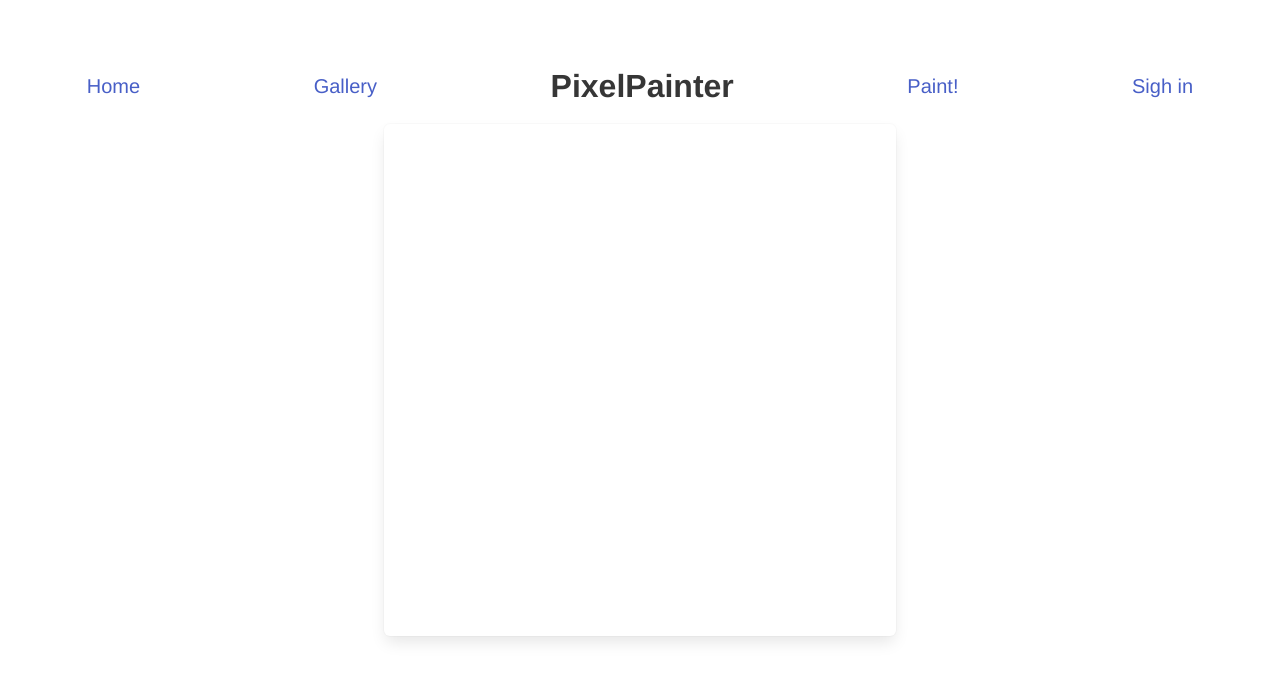
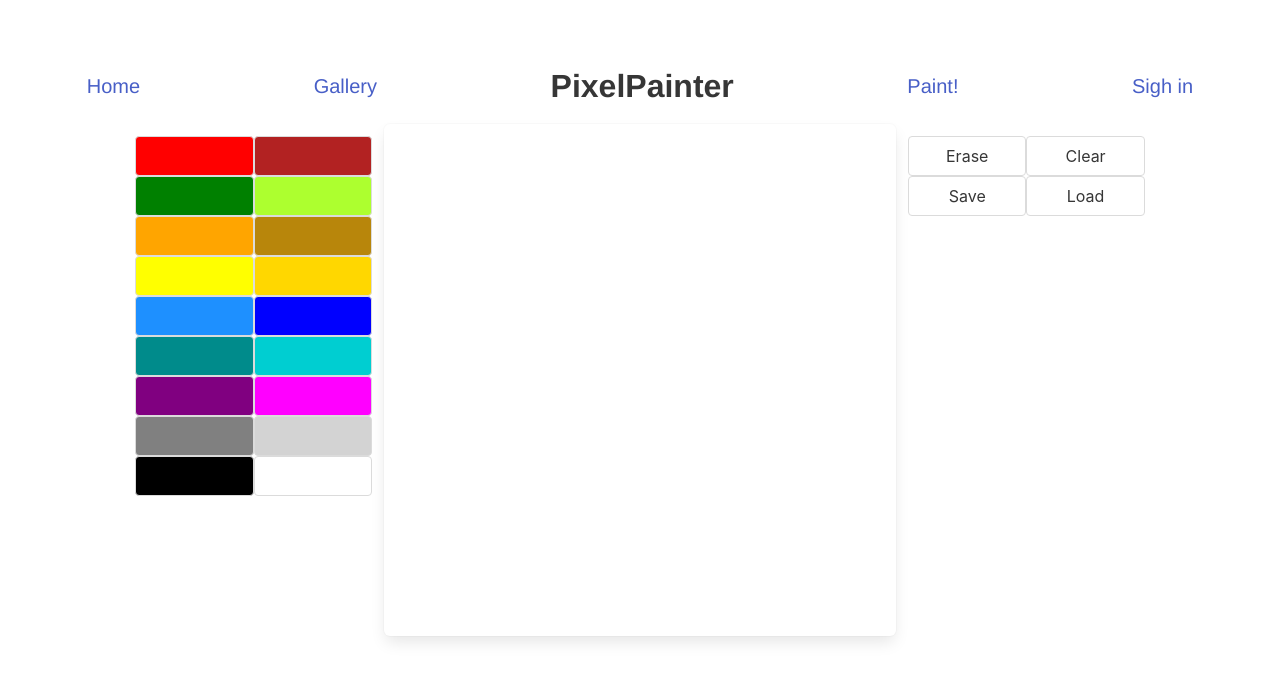
Before and after one commit to SmelJey/VuePixelPainter, a Vue app in the folder pixel_painter/: page /#/paint in a window 1280 px wide. Shown: the top 680 px of the page. Built offline with nearby package versions, Linux system fonts and the light colour scheme.

Commit message:
Add painter

```diff
--- a/pixel_painter/src/components/Painter.vue
+++ b/pixel_painter/src/components/Painter.vue
@@ -1,9 +1,40 @@
 <template>
 	<div class="pixel-painter is-centered columns" id="pixel-painter">
+        <div class="column columns is-one-fifth is-multiline is-centered is-gapless">
+            <div class="column is-multiline">
+                <button class="button is-fullwidth" v-for="(btn, indx) in getColumn(0, colorButtons)"
+                        v-on:click="btn.btnHandle(btn.color)"
+                        :key="indx"
+                        :style="{'background-color': btn.color}"></button>
+            </div>
+            <div class="column is-multiline">
+                <button class="button is-fullwidth" v-for="(btn, indx) in getColumn(1, colorButtons)"
+                        v-on:click="btn.btnHandle(btn.color)"
+                        :key="indx"
+                        :style="{'background-color': btn.color}"></button>
+            </div>
+        </div>
 		<canvas class="box" width="16" height="16" id="canvas" v-on:mousedown="handleMouseDown"
 				v-on:mouseup="handleMouseUp" v-on:mousemove="handleMouseMove">
-
 		</canvas>
+        <div class="column columns is-one-fifth is-multiline is-centered is-gapless">
+            <div class="column is-multiline">
+                <button class="button is-fullwidth" v-for="(btn, indx) in getColumn(0, funcButton)"
+                        v-on:click="btn.btnHandle(btn.color)"
+                        :key="indx"
+                        :style="{'background-color': btn.color}">
+                    {{btn.text}}
+                </button>
+            </div>
+            <div class="column is-multiline">
+                <button class="button is-fullwidth" v-for="(btn, indx) in getColumn(1, funcButton)"
+                        v-on:click="btn.btnHandle(btn.color)"
+                        :key="indx"
+                        :style="{'background-color': btn.color}">
+                    {{btn.text}}
+                </button>
+            </div>
+        </div>
 	</div>
 </template>
 
@@ -16,19 +47,35 @@ export default {
 		return {
 			width: 16,
 			height: 16,
-			defaultColor: "transparent",
+			defaultColor: "white",
 			selectedColor: "black",
 			pixels: [],
-			buttons: [
-				{ btnType: "color", color: "black", active: false },
-				{ btnType: "color", color: "white", active: false },
-				{ btnType: "color", color: "blue", active: false },
-				{ btnType: "color", color: "red", active: false },
-				{ btnType: "color", color: "yellow", active: false },
-				{ btnType: "color", color: "green", active: false },
-				{ btnType: "eraser", color: "pink", active: false },
-				{ btnType: "clear", color: "pink", active: false }
+			colorButtons: [
+                { btnHandle: this.selectColor, color: "Red", active: false },
+                { btnHandle: this.selectColor, color: "FireBrick", active: false },
+				{ btnHandle: this.selectColor, color: "Green", active: false },
+				{ btnHandle: this.selectColor, color: "GreenYellow", active: false },
+				{ btnHandle: this.selectColor, color: "Orange", active: false },
+				{ btnHandle: this.selectColor, color: "DarkGoldenRod", active: false },
+				{ btnHandle: this.selectColor, color: "Yellow", active: false },
+                { btnHandle: this.selectColor, color: "Gold", active: false },
+                { btnHandle: this.selectColor, color: "DodgerBlue", active: false },
+                { btnHandle: this.selectColor, color: "Blue", active: false },
+                { btnHandle: this.selectColor, color: "DarkCyan", active: false },
+                { btnHandle: this.selectColor, color: "DarkTurquoise", active: false },
+                { btnHandle: this.selectColor, color: "Purple", active: false },
+                { btnHandle: this.selectColor, color: "Magenta", active: false },
+                { btnHandle: this.selectColor, color: "Grey", active: false },
+                { btnHandle: this.selectColor, color: "LightGrey", active: false },
+                { btnHandle: this.selectColor, color: "Black", active: false },
+                { btnHandle: this.selectColor, color: "White", active: false }
 			],
+            funcButton: [
+                { btnHandle: this.selectColor, color: "White", active: false, text:"Erase" },
+                { btnHandle: this.clear, color: "White", active: false, text:"Clear" },
+                { btnHandle: this.save, color: "White", active: false, text:"Save" },
+                { btnHandle: this.load, color: "White", active: false, text:"Load" }
+            ],
 			mouse: {
 				current: {
 					x: 0,
@@ -44,8 +91,8 @@ export default {
 	},
 	computed: {
 		currentMouse: function () {
-			var c = document.getElementById("canvas");
-			var rect = c.getBoundingClientRect();
+            let c = document.getElementById("canvas");
+            let rect = c.getBoundingClientRect();
 
 			return {
 				x: (this.mouse.current.x - rect.left - 20) / 30,
@@ -54,13 +101,35 @@ export default {
 		}
 	},
 	methods: {
+        getColumn: function(column, container){
+            return container.filter((item, indx) => (indx % 2) == column);
+        },
+        clear: function() {
+            let c = document.getElementById("canvas");
+            let ctx = c.getContext("2d");
+            ctx.fillStyle = "#FFFFFF";
+            ctx.fillRect(0, 0, 16, 16);
+            ctx.fillStyle = this.selectedColor
+        },
+        selectColor: function(color) {
+            let c = document.getElementById("canvas");
+            let ctx = c.getContext("2d");
+            this.selectedColor = color;
+            ctx.fillStyle = color;
+        },
+        save: function(){
+            let c = document.querySelector('canvas');
+            let data = { image: c.toDataURL(), data: Date.now() };
+            // let ctx = c.getContext("2d");
+            // let data = { image: ctx.getImageData(0, 0, 16, 16), data: Date.now() };
+            console.log(JSON.stringify(data));
+        },
 		draw: function () {
 			if (this.mouse.down ) {
-				var c = document.getElementById("canvas");
-				console.log(this.currentMouse.x, this.currentMouse.y);
+                let c = document.getElementById("canvas");
 
-				var ctx = c.getContext("2d");
-				ctx.fillStyle = "#FF0000";
+                let ctx = c.getContext("2d");
+				ctx.fillStyle = this.selectedColor;
 
 				ctx.fillRect(Math.trunc(this.currentMouse.x), Math.trunc(this.currentMouse.y), 1, 1);
 			}
@@ -73,8 +142,8 @@ export default {
 				y: event.pageY
 			};
 
-			var c = document.getElementById("canvas");
-			var ctx = c.getContext("2d");
+            let c = document.getElementById("canvas");
+            let ctx = c.getContext("2d");
 
 			ctx.moveTo(this.currentMouse.x, this.currentMouse.y);
 			this.draw(event)
```
